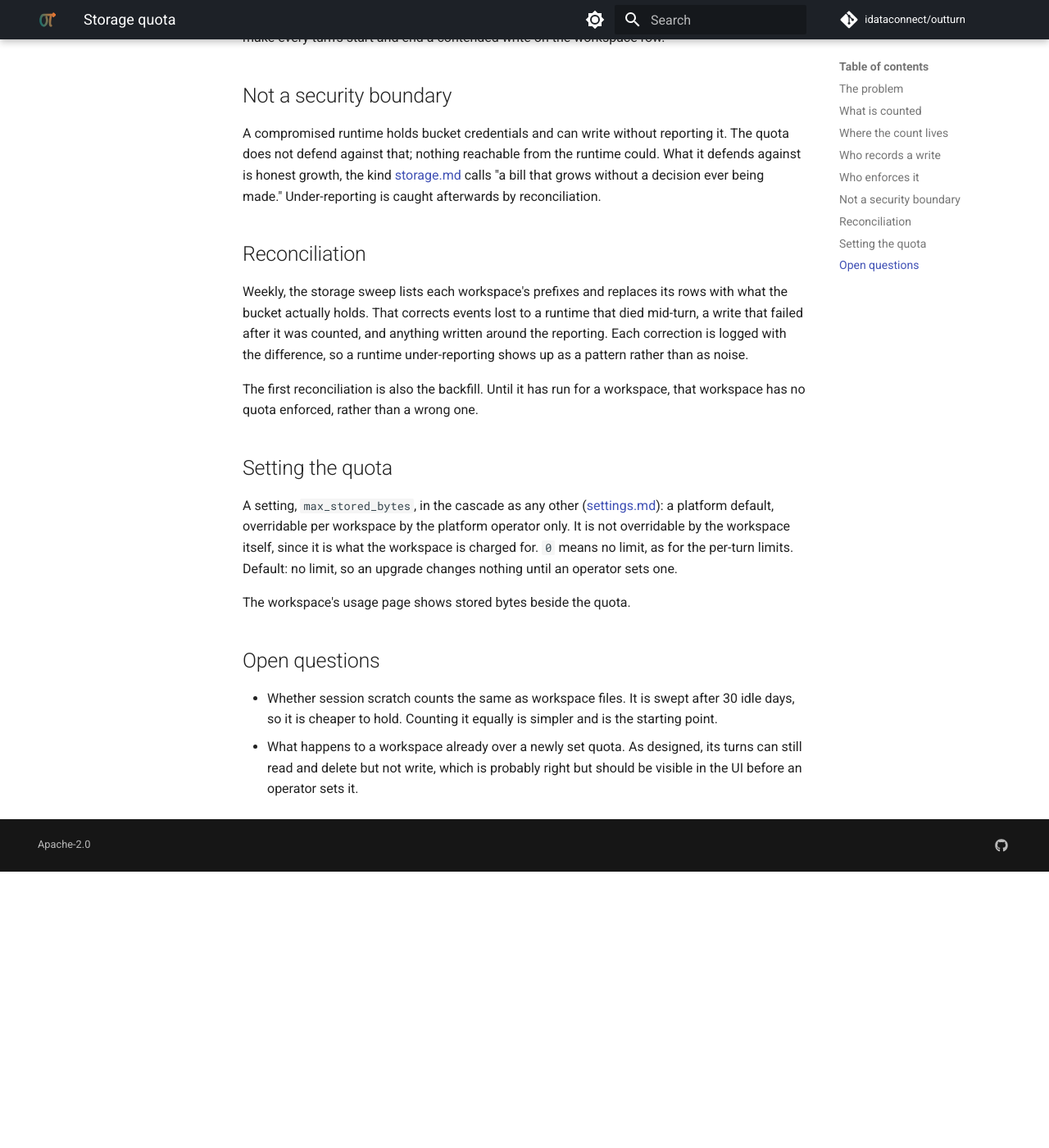
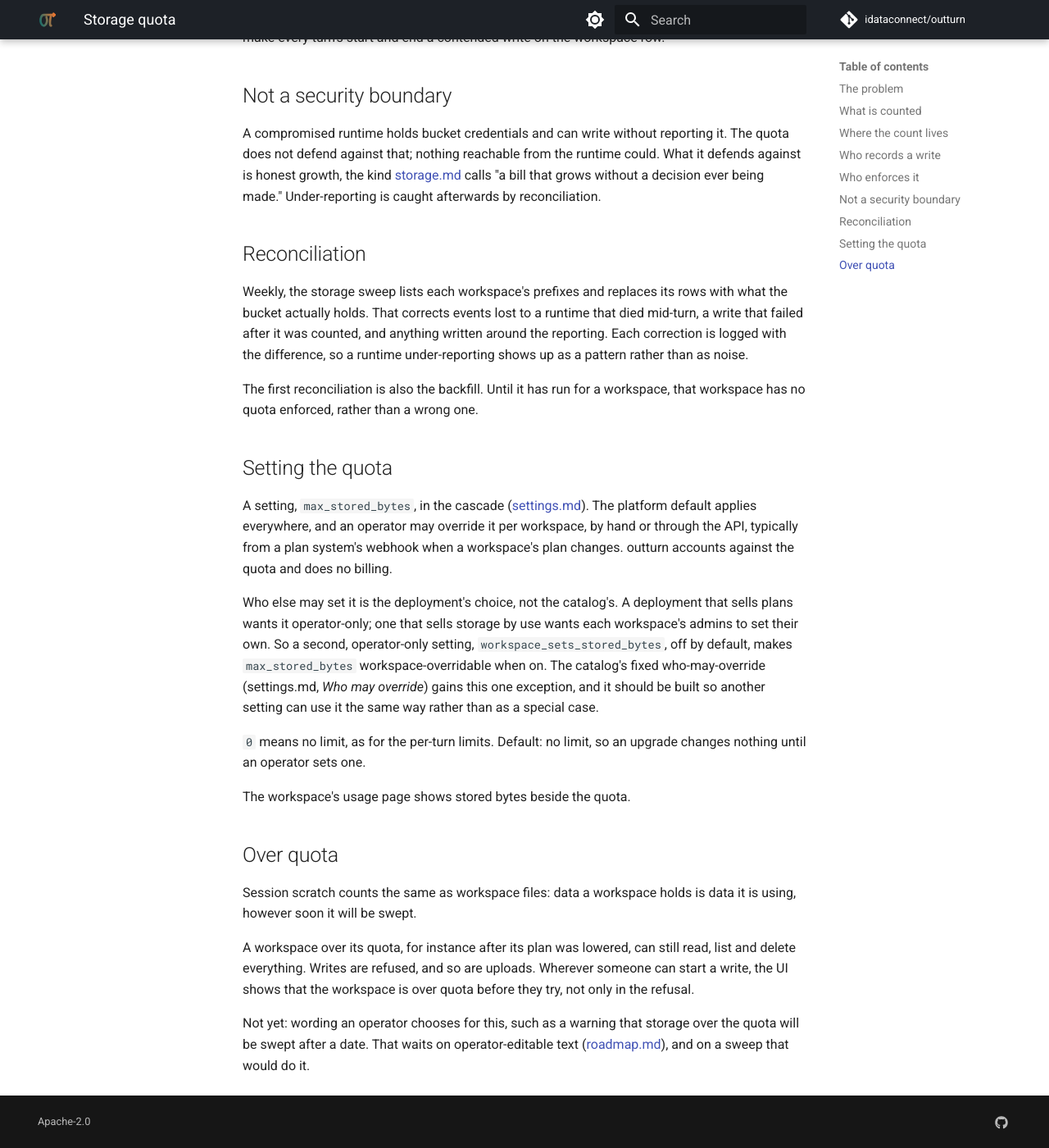
Before and after one commit to idataconnect/outturn, an MkDocs documentation site: the page built from docs/storage-quota.md, in a window 1280 px wide and 1400 px high, scrolled down 1720 px. Shown: the whole window at 82% size. Built offline with MkDocs 1.6.1 and Material for MkDocs 9.7.7, drawn with Linux system fonts in a browser that asks for light colours; comment, search, counter and statistics services are not loaded; before the commit the page ends 2783 px from its top, so only the background shows below that.

Commit message:
Count session files toward the quota, and let deployments choose who sets it
A plan-driven deployment sets quotas from outside; a pay-as-you-go one
lets workspaces set their own. Queue the design of operator-editable,
translated text, which the over-quota notice will need.

Co-Authored-By: Claude Opus 5.5 <noreply@anthropic.com>

```diff
--- a/docs/storage-quota.md
+++ b/docs/storage-quota.md
@@ -93,20 +93,36 @@ workspace, that workspace has no quota enforced, rather than a wrong one.
 
 ## Setting the quota
 
-A setting, `max_stored_bytes`, in the cascade as any other
-([settings.md](settings.md)): a platform default, overridable per workspace
-by the platform operator only. It is not overridable by the workspace itself,
-since it is what the workspace is charged for. `0` means no limit, as for the
-per-turn limits. Default: no limit, so an upgrade changes nothing until an
-operator sets one.
+A setting, `max_stored_bytes`, in the cascade ([settings.md](settings.md)).
+The platform default applies everywhere, and an operator may override it per
+workspace, by hand or through the API, typically from a plan system's webhook
+when a workspace's plan changes. outturn accounts against the quota and does
+no billing.
+
+Who else may set it is the deployment's choice, not the catalog's. A
+deployment that sells plans wants it operator-only; one that sells storage by
+use wants each workspace's admins to set their own. So a second, operator-only
+setting, `workspace_sets_stored_bytes`, off by default, makes
+`max_stored_bytes` workspace-overridable when on. The catalog's fixed
+who-may-override (settings.md, *Who may override*) gains this one exception,
+and it should be built so another setting can use it the same way rather
+than as a special case.
+
+`0` means no limit, as for the per-turn limits. Default: no limit, so an
+upgrade changes nothing until an operator sets one.
 
 The workspace's usage page shows stored bytes beside the quota.
 
-## Open questions
+## Over quota
 
-- Whether session scratch counts the same as workspace files. It is swept
-  after 30 idle days, so it is cheaper to hold. Counting it equally is
-  simpler and is the starting point.
-- What happens to a workspace already over a newly set quota. As designed,
-  its turns can still read and delete but not write, which is probably right
-  but should be visible in the UI before an operator sets it.
+Session scratch counts the same as workspace files: data a workspace holds is
+data it is using, however soon it will be swept.
+
+A workspace over its quota, for instance after its plan was lowered, can
+still read, list and delete everything. Writes are refused, and so are
+uploads. Wherever someone can start a write, the UI shows that the workspace
+is over quota before they try, not only in the refusal.
+
+Not yet: wording an operator chooses for this, such as a warning that storage
+over the quota will be swept after a date. That waits on operator-editable
+text ([roadmap.md](roadmap.md)), and on a sweep that would do it.
```
Also changed, not shown: docs/roadmap.md (+10 -2 lines).
